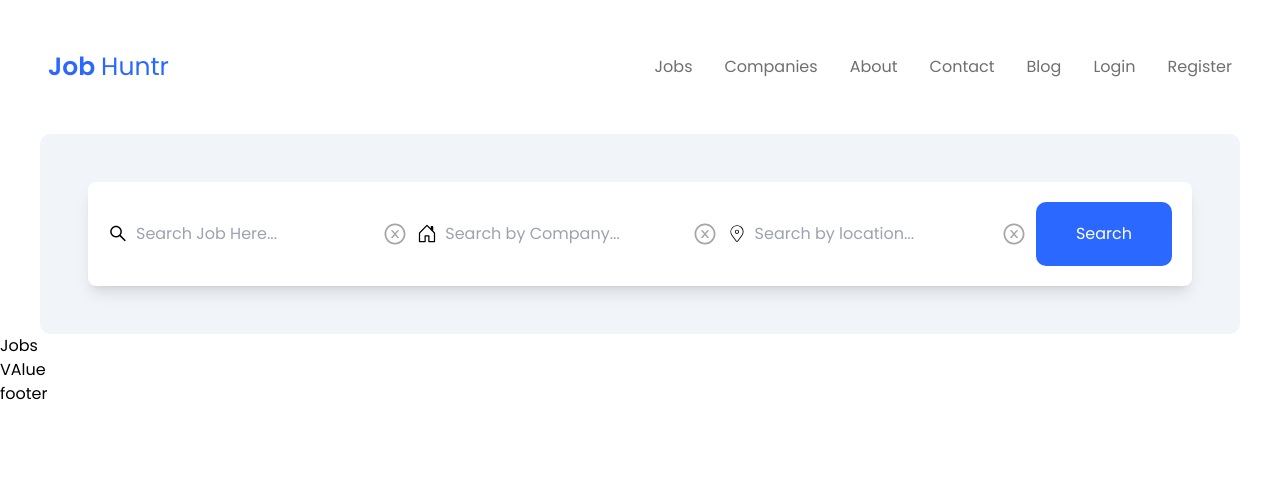
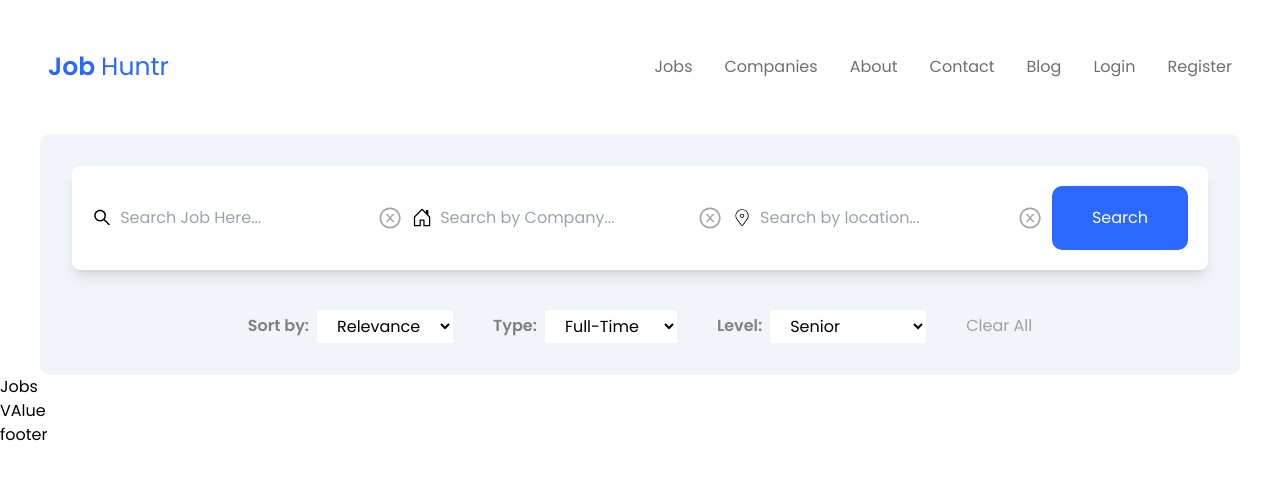
Before and after one commit to faizalmsdev/JobHuntr, a React (Vite) app: page / in a window 1280 px wide. Shown: the top 480 px of the page. Built offline with nearby package versions, Linux system fonts and the light colour scheme.

Commit message:
completed Search

```diff
--- a/src/Components/SearchDiv/Search.jsx
+++ b/src/Components/SearchDiv/Search.jsx
@@ -3,7 +3,7 @@ import {BsHouseDoor} from 'react-icons/bs'
 import {CiLocationOn} from 'react-icons/ci'
     const Search = () => {
     return (
-        <div className="searchDiv grid gp-10 ml-10 mr-10 bg-greyIsh rounded-[10px] p-[3rem]">
+        <div className="searchDiv grid gap-10 ml-10 mr-10 bg-greyIsh rounded-[10px] p-[2rem]">
             <form action="">
                 <div className="firstDiv flex justify-between items-center rounded-[8px] gap-[10px] bg-white p-5 shadow-lg shadow-greyIsh-700">
                     <div className="flex gap-2 items-center">
@@ -28,6 +28,56 @@ import {CiLocationOn} from 'react-icons/ci'
                     <button className='bg-blueColor h-full p-5 px-10 rounded-[10px] text-white cursor-pointer hover:bg-blue-300'>Search</button>
                 </div>
             </form>
+
+            <div className='secDiv flex items-center gap-10 justify-center'>
+
+                <div className="singleSearch flex items-center gap-2">
+
+                    <label htmlFor="relevance" className='text-[#808080] font-semibold' >
+                        Sort by:
+                    </label>
+
+                    <select name="" id="relevance" className='bg-white rounded-[3px] px-4 py-1'>
+                        <option value="">Relevance</option>
+                        <option value="">Inclusive</option>
+                        <option value="">Starts with</option>
+                        <option value="">Contains</option>
+                    </select>
+                </div>
+
+                <div className="singleSearch flex items-center gap-2">
+
+                    <label htmlFor="type" className='text-[#808080] font-semibold' >
+                        Type:
+                    </label>
+
+                    <select name="" id="relevance" className='bg-white rounded-[3px] px-4 py-1'>
+                        <option value="">Full-Time</option>
+                        <option value="">Remote</option>
+                        <option value="">Contract</option>
+                        <option value="">Part-Time</option>
+                    </select>
+                </div>
+
+                <div className="singleSearch flex items-center gap-2">
+
+                    <label htmlFor="level" className='text-[#808080] font-semibold' >
+                        Level:
+                    </label>
+
+                    <select name="" id="level" className='bg-white rounded-[3px] px-4 py-1'>
+                        <option value="">Senior</option>
+                        <option value="">Beginner</option>
+                        <option value="">Intermediate</option>
+                        <option value="">Advocate</option>
+                    </select>
+                </div>
+
+
+                <span className='text-[#a1a1a1] cursor-pointer '>Clear All</span>
+
+
+            </div>
         </div>
     )
     }
```
